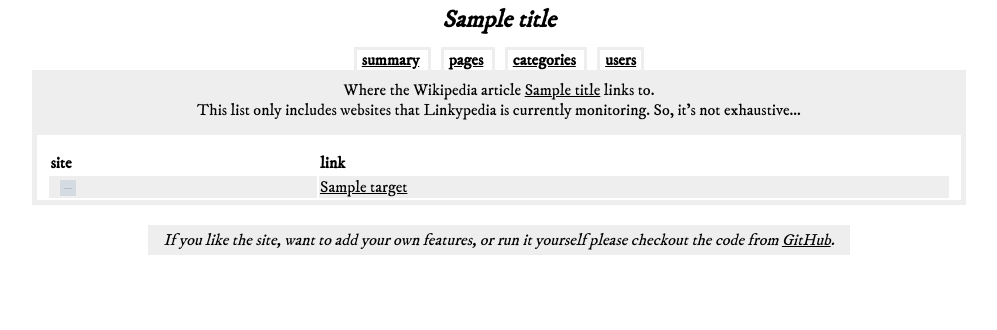
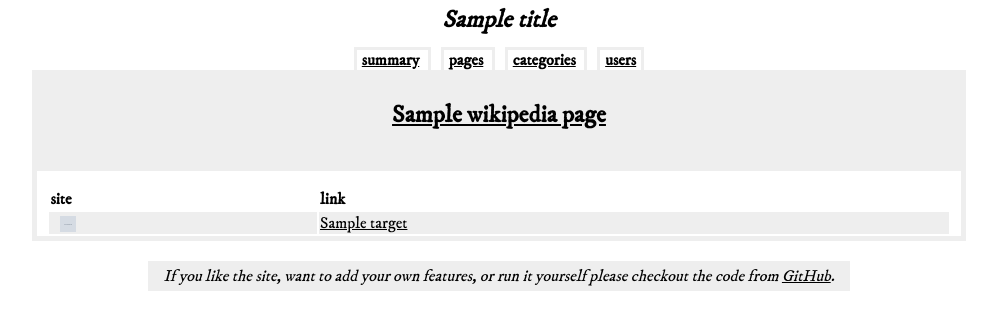
Before and after one commit to edsu/linkypedia, a Django app: template linkypedia/web/templates/page.html in a window 1280 px wide. Shown: the part 119-449 px from the top of the page, without its empty margins (141-1138 px from the left). Run offline with Django 3.2, Linux system fonts and the light colour scheme; the template is opened without the code that fills it: most values are stand-ins (such as "Sample title", 1, 10 or a date in 2020); grey boxes marked "Sample" are stand-in pictures.

Commit message:
added image/abstract contextual information from dbpedia when it is available to the page view

```diff
--- a/linkypedia/static/style.css
+++ b/linkypedia/static/style.css
@@ -260,3 +260,13 @@ table#page_summary {
     text-align: left;
     width: 100%;
 }
+
+.thumbnail {
+    float: left;
+    height: 100px;
+    margin-right: 5px;
+}
+
+span#abstract {
+    text-align: left;
+}
--- a/linkypedia/urls.py
+++ b/linkypedia/urls.py
@@ -31,7 +31,8 @@ urlpatterns = patterns(
     url(r'^websites/(?P<website_id>\d+)/users/$', 'website_users',
         name='website_users'),
 
-    url(r'^page/(?P<title>.+)/$', 'page', name='page'),
+    url(r'^page/(?P<page_id>\d+)/$', 'page', name='page'),
+    url(r'^page/(?P<page_id>\d+)\.json$', 'page_json', name='page_json'),
 
     url(r'^about/$', 'about', name='about'),
 
--- a/linkypedia/web/templates/page.html
+++ b/linkypedia/web/templates/page.html
@@ -1,13 +1,38 @@
 {% extends "website.html" %}
 {% load humanize %}
 
-{% block extra_head %}<title>linkypedia | page {{ title }}</title>{% endblock %}
+{% block extra_head %}
+    <title>linkypedia | page {{ title }}</title>
+    <script type="text/javascript">
+        var json_url = "{{ json_url }}";
+        function add_wikipedia_info(data) {
+            if (! data.abstract) return;
+            $("#wikipedia_article").hide();
+            $("#abstract").html(data.abstract);
+            if (data.thumbnail != null) {
+                img = '<a href="' + data.wikipedia_url + '"><img class="thumbnail" src="' + data.thumbnail + '"></a>';
+                $("#thumbnail").html(img);
+            }
+            $("#wikipedia_article").fadeIn();
+        }
+        $(document).ready(function() {
+            $.getJSON(json_url, add_wikipedia_info);
+        });
+    </script>
+{% endblock %}
 
 {% block tab_summary %}
-Where the Wikipedia article <a href="http://wikipedia.org/wiki/{{title}}">{{ title }}</a> links to.
-<br />
-This list only includes websites that Linkypedia is currently monitoring. So,
-it's not exhaustive...
+
+<div id="wikipedia_article">
+    <h2><a href="{{ wikipedia_page.url|safe }}">{{ wikipedia_page.title }}</a></h2>
+    <table>
+        <tr>
+            <td><span id="thumbnail"></span></td>
+            <td><span id="abstract"></span></td>
+        </tr>
+    </table>
+</div>
+
 {% endblock %}
 
 {% block tab_content %}
--- a/linkypedia/web/templates/website_pages.html
+++ b/linkypedia/web/templates/website_pages.html
@@ -55,7 +55,7 @@ website. <a href="{% url website_pages_feed website.id %}">
     {% for wikipedia_page in wikipedia_pages %}
     <tr class="{% cycle 'odd' 'even' %}">
         <td class="wikipedia_page">
-            <a href="{% url page wikipedia_page.title|urlencode %}">
+            <a href="{% url page wikipedia_page.id %}">
                 {{ wikipedia_page.title }}
             </a>
         </td>
```
Also changed, not shown: linkypedia/web/views.py (+46 -8 lines).
